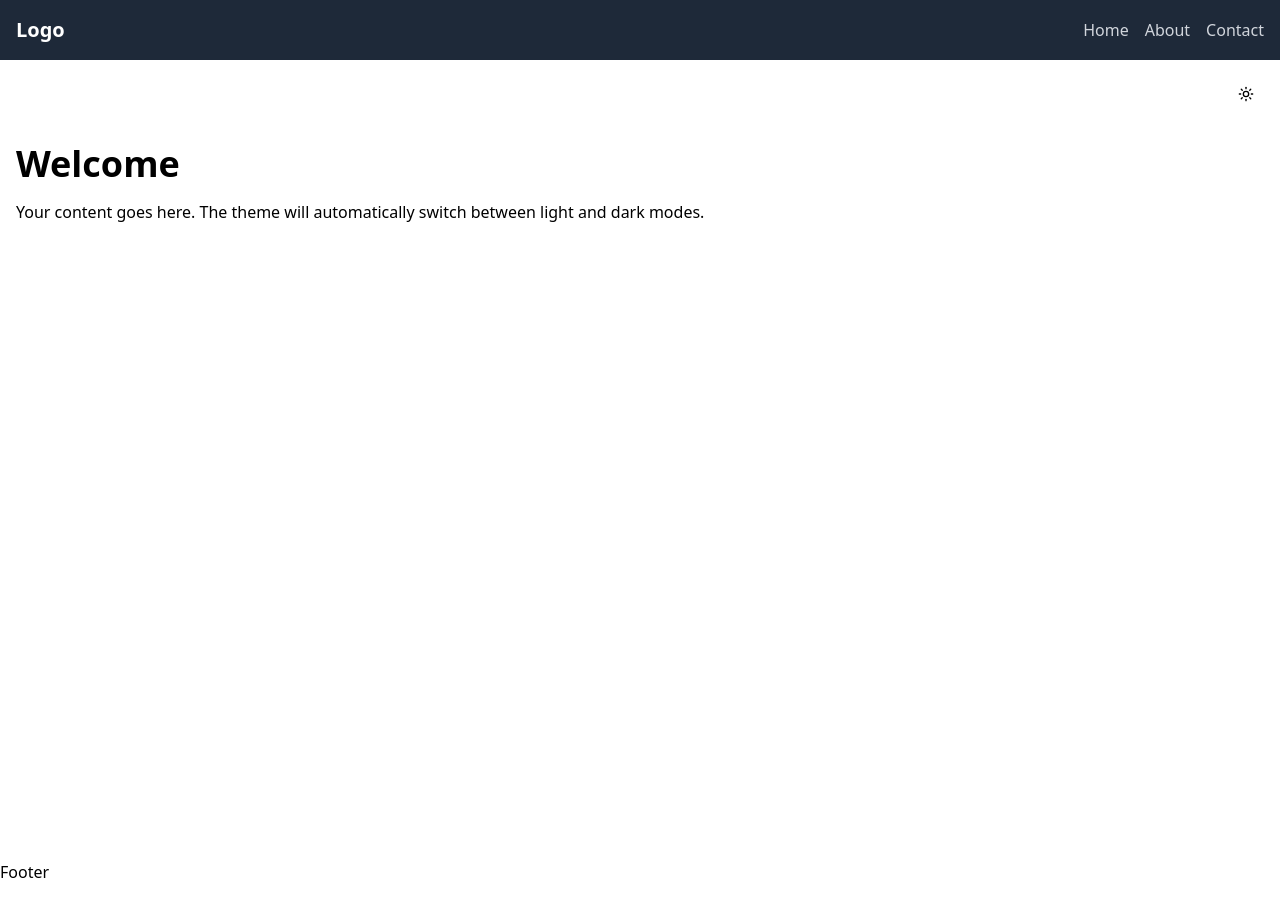
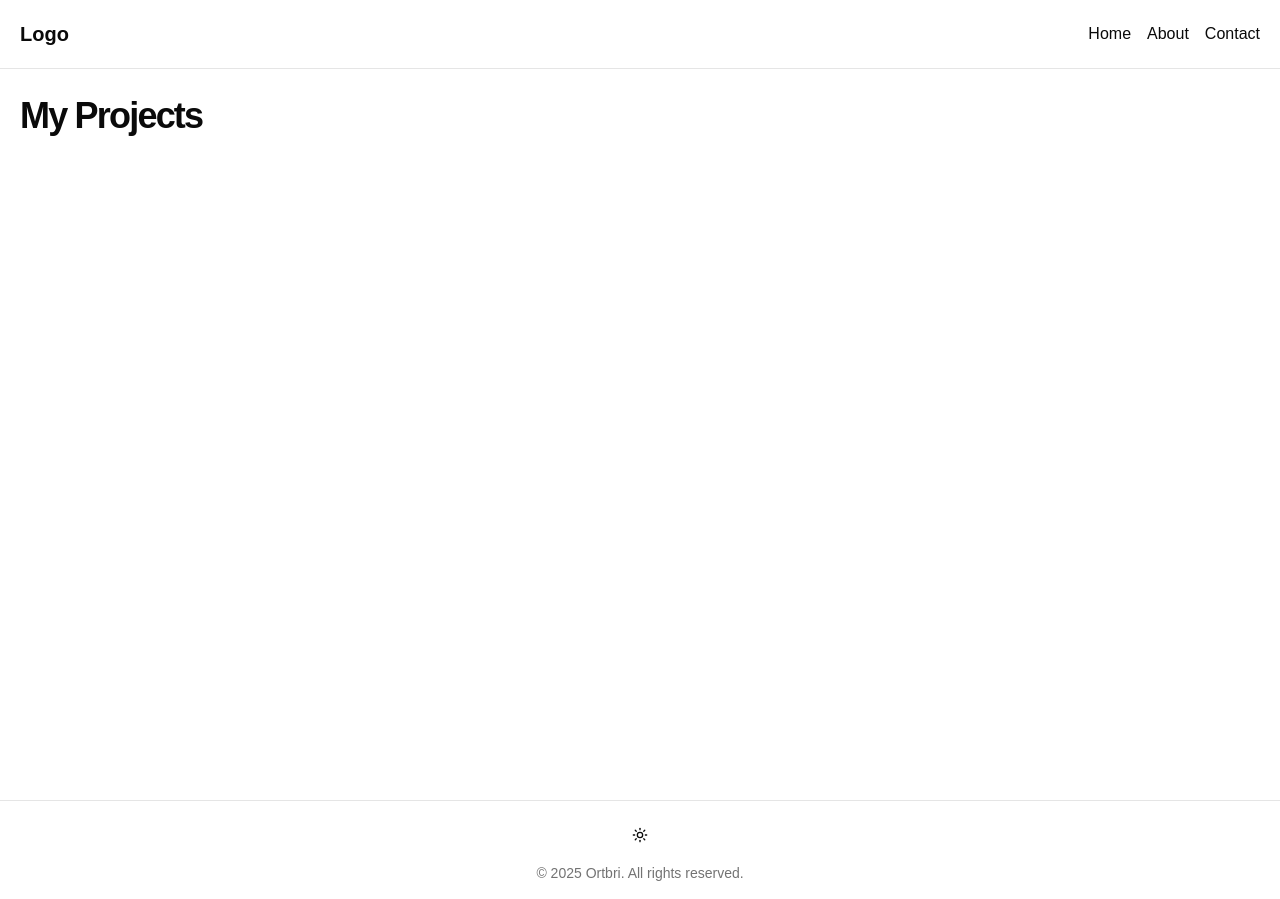
Before and after one commit to Ortbri/ortbri, a Next.js app: page / in a window 1280 px wide. Built offline with nearby package versions, Linux system fonts and the light colour scheme.

Commit message:
style:basic structure

```diff
--- a/app/globals.css
+++ b/app/globals.css
@@ -1,4 +1,105 @@
-@import "tailwindcss";
+@import 'tailwindcss';
+@plugin 'tailwindcss-animate';
+
+@custom-variant dark (&:is(.dark *));
+
+@theme {
+  --color-background: hsl(var(--background));
+  --color-foreground: hsl(var(--foreground));
+
+  --color-card: hsl(var(--card));
+  --color-card-foreground: hsl(var(--card-foreground));
+
+  --color-popover: hsl(var(--popover));
+  --color-popover-foreground: hsl(var(--popover-foreground));
+
+  --color-primary: hsl(var(--primary));
+  --color-primary-foreground: hsl(var(--primary-foreground));
+
+  --color-secondary: hsl(var(--secondary));
+  --color-secondary-foreground: hsl(var(--secondary-foreground));
+
+  --color-muted: hsl(var(--muted));
+  --color-muted-foreground: hsl(var(--muted-foreground));
+
+  --color-accent: hsl(var(--accent));
+  --color-accent-foreground: hsl(var(--accent-foreground));
+
+  --color-destructive: hsl(var(--destructive));
+  --color-destructive-foreground: hsl(var(--destructive-foreground));
+
+  --color-border: hsl(var(--border));
+  --color-input: hsl(var(--input));
+  --color-ring: hsl(var(--ring));
+
+  --color-chart-1: hsl(var(--chart-1));
+  --color-chart-2: hsl(var(--chart-2));
+  --color-chart-3: hsl(var(--chart-3));
+  --color-chart-4: hsl(var(--chart-4));
+  --color-chart-5: hsl(var(--chart-5));
+
+  --color-sidebar: hsl(var(--sidebar-background));
+  --color-sidebar-foreground: hsl(var(--sidebar-foreground));
+  --color-sidebar-primary: hsl(var(--sidebar-primary));
+  --color-sidebar-primary-foreground: hsl(var(--sidebar-primary-foreground));
+  --color-sidebar-accent: hsl(var(--sidebar-accent));
+  --color-sidebar-accent-foreground: hsl(var(--sidebar-accent-foreground));
+  --color-sidebar-border: hsl(var(--sidebar-border));
+  --color-sidebar-ring: hsl(var(--sidebar-ring));
+
+  --radius-lg: var(--radius);
+  --radius-md: calc(var(--radius) - 2px);
+  --radius-sm: calc(var(--radius) - 4px);
+
+  --animate-accordion-down: accordion-down 0.2s ease-out;
+  --animate-accordion-up: accordion-up 0.2s ease-out;
+
+  @keyframes accordion-down {
+    from {
+      height: 0;
+    }
+
+    to {
+      height: var(--radix-accordion-content-height);
+    }
+  }
+
+  @keyframes accordion-up {
+    from {
+      height: var(--radix-accordion-content-height);
+    }
+
+    to {
+      height: 0;
+    }
+  }
+}
+
+/*
+  The default border color has changed to `currentColor` in Tailwind CSS v4,
+  so we've added these compatibility styles to make sure everything still
+  looks the same as it did with Tailwind CSS v3.
+
+  If we ever want to remove these styles, we need to add an explicit border
+  color utility to any element that depends on these defaults.
+*/
+@layer base {
+
+  *,
+  ::after,
+  ::before,
+  ::backdrop,
+  ::file-selector-button {
+    border-color: var(--color-gray-200, currentColor);
+  }
+}
+
+@layer utilities {
+  body {
+    font-family: Arial, Helvetica, sans-serif;
+  }
+}
+
 @layer base {
   :root {
     --background: 0 0% 100%;
@@ -7,8 +108,8 @@
     --card-foreground: 0 0% 3.9%;
     --popover: 0 0% 100%;
     --popover-foreground: 0 0% 3.9%;
-    --primary: 0 72.2% 50.6%;
-    --primary-foreground: 0 85.7% 97.3%;
+    --primary: 0 0% 9%;
+    --primary-foreground: 0 0% 98%;
     --secondary: 0 0% 96.1%;
     --secondary-foreground: 0 0% 9%;
     --muted: 0 0% 96.1%;
@@ -19,13 +120,21 @@
     --destructive-foreground: 0 0% 98%;
     --border: 0 0% 89.8%;
     --input: 0 0% 89.8%;
-    --ring: 0 72.2% 50.6%;
-    --radius: 1rem;
+    --ring: 0 0% 3.9%;
     --chart-1: 12 76% 61%;
     --chart-2: 173 58% 39%;
     --chart-3: 197 37% 24%;
     --chart-4: 43 74% 66%;
     --chart-5: 27 87% 67%;
+    --radius: 0.5rem;
+    --sidebar-background: 0 0% 98%;
+    --sidebar-foreground: 240 5.3% 26.1%;
+    --sidebar-primary: 240 5.9% 10%;
+    --sidebar-primary-foreground: 0 0% 98%;
+    --sidebar-accent: 240 4.8% 95.9%;
+    --sidebar-accent-foreground: 240 5.9% 10%;
+    --sidebar-border: 220 13% 91%;
+    --sidebar-ring: 217.2 91.2% 59.8%;
   }
 
   .dark {
@@ -35,8 +144,8 @@
     --card-foreground: 0 0% 98%;
     --popover: 0 0% 3.9%;
     --popover-foreground: 0 0% 98%;
-    --primary: 0 72.2% 50.6%;
-    --primary-foreground: 0 85.7% 97.3%;
+    --primary: 0 0% 98%;
+    --primary-foreground: 0 0% 9%;
     --secondary: 0 0% 14.9%;
     --secondary-foreground: 0 0% 98%;
     --muted: 0 0% 14.9%;
@@ -47,11 +156,29 @@
     --destructive-foreground: 0 0% 98%;
     --border: 0 0% 14.9%;
     --input: 0 0% 14.9%;
-    --ring: 0 72.2% 50.6%;
+    --ring: 0 0% 83.1%;
     --chart-1: 220 70% 50%;
     --chart-2: 160 60% 45%;
     --chart-3: 30 80% 55%;
     --chart-4: 280 65% 60%;
     --chart-5: 340 75% 55%;
+    --sidebar-background: 240 5.9% 10%;
+    --sidebar-foreground: 240 4.8% 95.9%;
+    --sidebar-primary: 224.3 76.3% 48%;
+    --sidebar-primary-foreground: 0 0% 100%;
+    --sidebar-accent: 240 3.7% 15.9%;
+    --sidebar-accent-foreground: 240 4.8% 95.9%;
+    --sidebar-border: 240 3.7% 15.9%;
+    --sidebar-ring: 217.2 91.2% 59.8%;
   }
 }
+
+@layer base {
+  * {
+    @apply border-border;
+  }
+
+  body {
+    @apply bg-background text-foreground;
+  }
+}
--- a/app/page.tsx
+++ b/app/page.tsx
@@ -1,17 +1,8 @@
-import { ThemeSwitcher } from "@/components/theme-switcher";
-
 export default function Home() {
   return (
-    <div className="min-h-screen bg-background p-4">
-      <nav className="flex justify-end">
-        <ThemeSwitcher />
-      </nav>
-      <main className="container mx-auto mt-8">
-        <h1 className="text-4xl font-bold text-foreground">Welcome</h1>
-        <p className="mt-4 text-muted-foreground">
-          Your content goes here. The theme will automatically switch between light and dark modes.
-        </p>
-      </main>
-    </div>
+    <main className="min-h-screen  pt-24 px-5">
+      <h1 className="text-4xl font-bold text-foreground tracking-tighter">My Projects</h1>
+
+    </main>
   );
 }
--- a/components/footer.tsx
+++ b/components/footer.tsx
@@ -1,8 +1,12 @@
 import React from 'react'
+import { ThemeSwitcher } from './theme-switcher'
 
 function Footer() {
   return (
-    <footer>Footer</footer>
+    <footer className="bg-background p-4 mt-auto border-t mx-auto flex flex-col items-center space-y-2.5">
+      <ThemeSwitcher />
+       <p className="text-sm text-muted-foreground">© {new Date().getFullYear()} Ortbri. All rights reserved.</p>
+    </footer>
   )
 }
 
--- a/components/nav-bar.tsx
+++ b/components/nav-bar.tsx
@@ -3,23 +3,21 @@ import Link from 'next/link'
 
 function NavBar() {
   return (
-    <nav className="bg-gray-800 p-4">
-      <div className="container mx-auto flex justify-between items-center">
-        <Link href="/" className="text-white text-xl font-bold">
+    <nav className="bg-background p-5 border-b fixed justify-between flex items-center  w-full z-10">
+        <Link href="/" className=" text-xl font-bold">
           Logo
         </Link>
         <div className="space-x-4">
-          <Link href="/" className="text-gray-300 hover:text-white">
+          <Link href="/" className="">
             Home
           </Link>
-          <Link href="/about" className="text-gray-300 hover:text-white">
+          <Link href="/about" className="">
             About
           </Link>
-          <Link href="/contact" className="text-gray-300 hover:text-white">
+          <Link href="/contact" className="">
             Contact
           </Link>
         </div>
-      </div>
     </nav>
   )
 }
```
